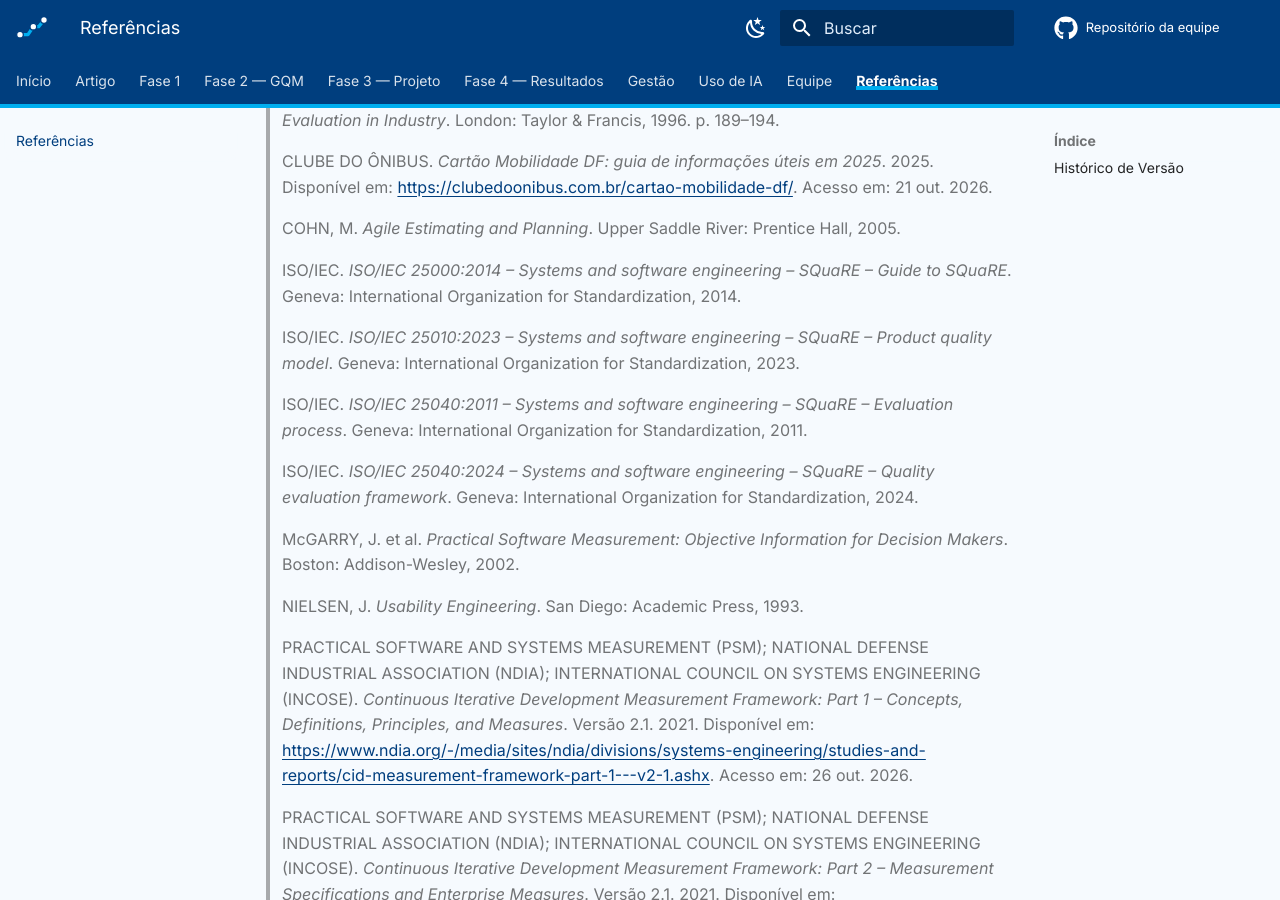
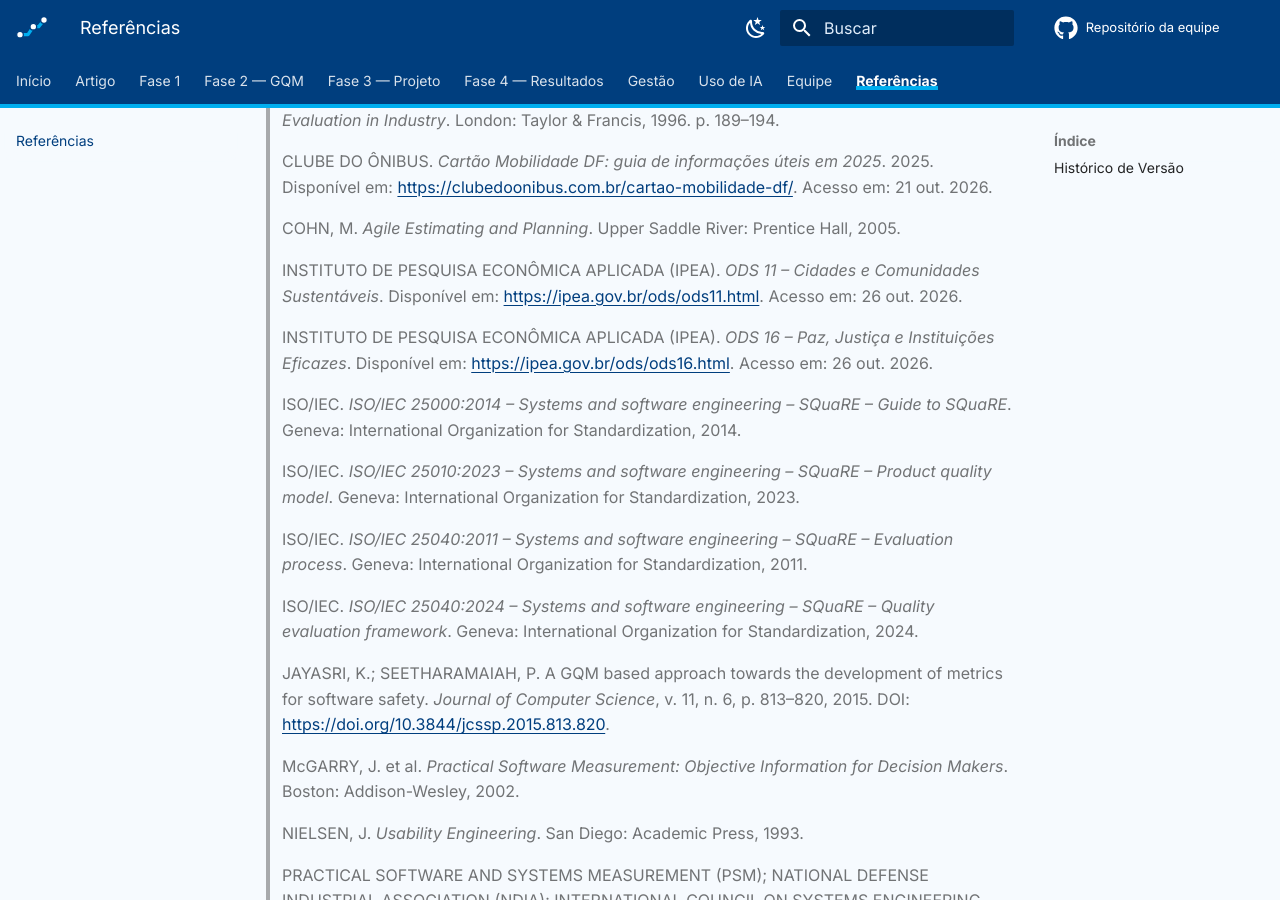
Before and after one commit to FCTE-Qualidade-de-Software-1/2026-2_T01_RUTH_LICHTERMAN, an MkDocs documentation site: the page built from docs/referencias.md, in a window 1280 px wide and 900 px high, scrolled down 468 px. Built offline with MkDocs 1.6.1 and Material for MkDocs 9.7.7, drawn with Linux system fonts in a browser that asks for light colours; comment, search, counter and statistics services are not loaded; some of the changed text lies outside the part shown.

Commit message:
docs: completa a pagina de referencias com as fontes da versao final do artigo

```diff
--- a/docs/referencias.md
+++ b/docs/referencias.md
@@ -16,6 +16,10 @@ Referências usadas no artigo e nesta página do projeto, em ordem alfabética.
 
 > COHN, M. *Agile Estimating and Planning*. Upper Saddle River: Prentice Hall, 2005.
 
+> INSTITUTO DE PESQUISA ECONÔMICA APLICADA (IPEA). *ODS 11 – Cidades e Comunidades Sustentáveis*. Disponível em: <https://ipea.gov.br/ods/ods11.html>. Acesso em: 26 out. 2026.
+
+> INSTITUTO DE PESQUISA ECONÔMICA APLICADA (IPEA). *ODS 16 – Paz, Justiça e Instituições Eficazes*. Disponível em: <https://ipea.gov.br/ods/ods16.html>. Acesso em: 26 out. 2026.
+
 > ISO/IEC. *ISO/IEC 25000:2014 – Systems and software engineering – SQuaRE – Guide to SQuaRE*. Geneva: International Organization for Standardization, 2014.
 
 > ISO/IEC. *ISO/IEC 25010:2023 – Systems and software engineering – SQuaRE – Product quality model*. Geneva: International Organization for Standardization, 2023.
@@ -23,6 +27,8 @@ Referências usadas no artigo e nesta página do projeto, em ordem alfabética.
 > ISO/IEC. *ISO/IEC 25040:2011 – Systems and software engineering – SQuaRE – Evaluation process*. Geneva: International Organization for Standardization, 2011.
 
 > ISO/IEC. *ISO/IEC 25040:2024 – Systems and software engineering – SQuaRE – Quality evaluation framework*. Geneva: International Organization for Standardization, 2024.
+
+> JAYASRI, K.; SEETHARAMAIAH, P. A GQM based approach towards the development of metrics for software safety. *Journal of Computer Science*, v. 11, n. 6, p. 813–820, 2015. DOI: <https://doi.org/10.3844/jcssp.2015.813.820>.
 
 > McGARRY, J. et al. *Practical Software Measurement: Objective Information for Decision Makers*. Boston: Addison-Wesley, 2002.
 
@@ -51,3 +57,4 @@ As páginas da [Fase 1](fase-1/1-descricao.md) trazem também as fontes usadas n
 | Versão | Data | Descrição | Autor | Revisor |
 | :--- | :--- | :--- | :--- | :--- |
 | 1.0 | 25/10/2026 | Referências consolidadas a partir da versão atual do artigo | [Hauedy Wegner](https://github.com/HauedyWS) |[Letícia Lopes](https://github.com/leticialopes20) |
+| 1.1 | 24/11/2026 | Inclusão de Jayasri e Seetharamaiah (2015) e das páginas do IPEA sobre os ODS 11 e 16, citadas na versão final do artigo | [Hauedy Wegner](https://github.com/HauedyWS) | |
```
